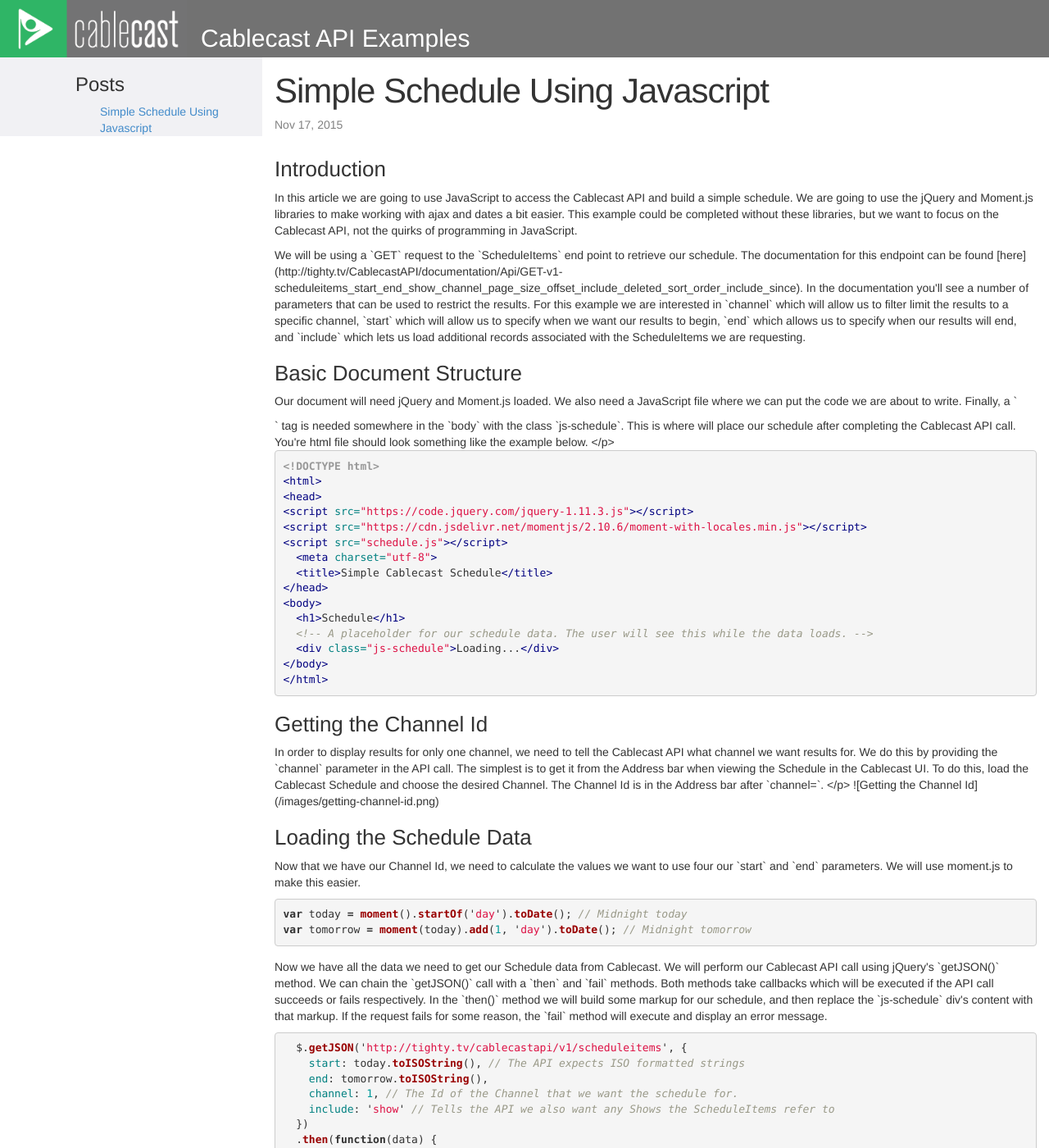
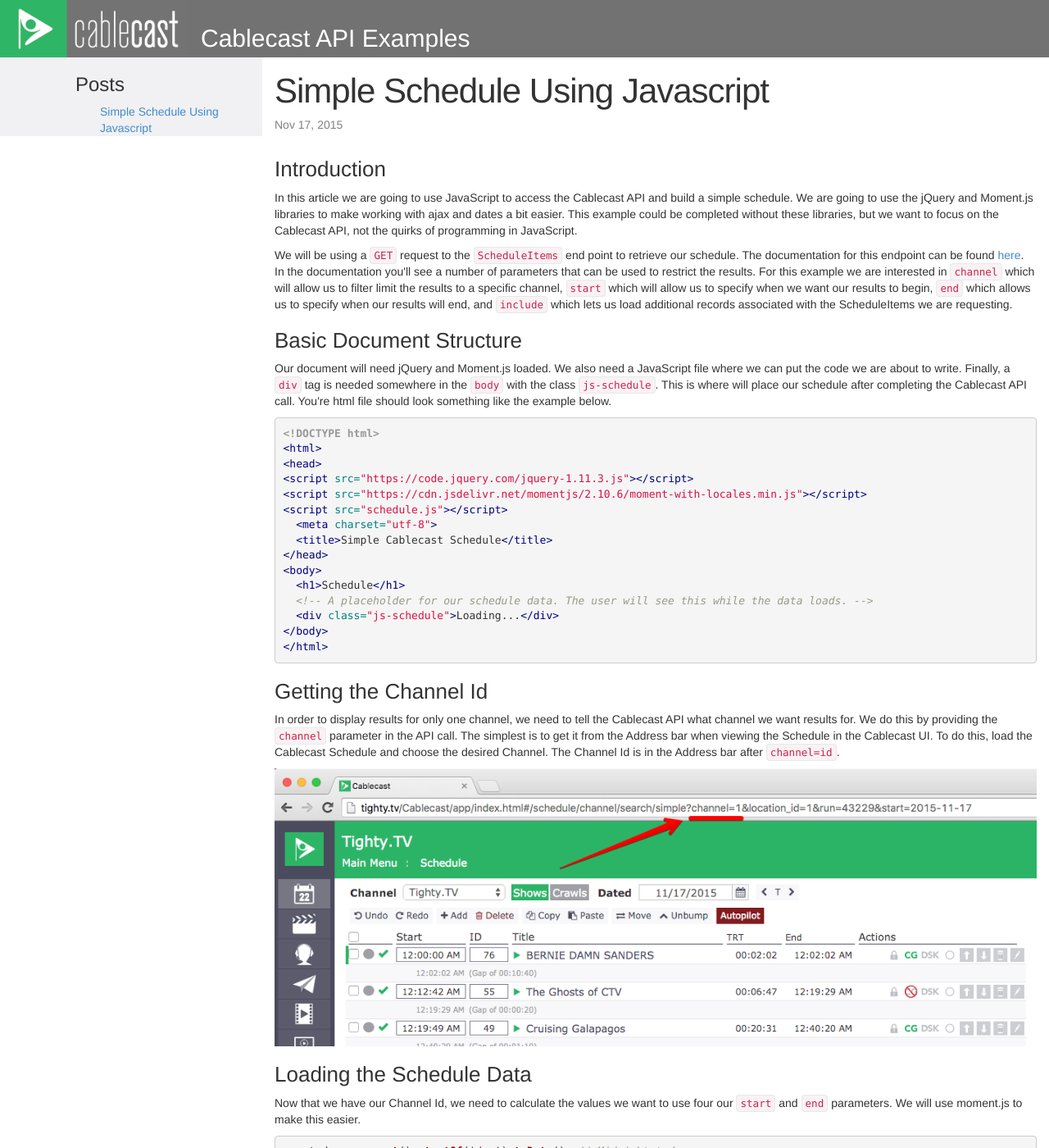
Before and after one commit to trms/cablecast-api-examples, a Jekyll site: the page built from _posts/2015-11-17-schedule-using-javascript.markdown, in a window 1280 px wide and 1400 px high. Shown: the whole window at 82% size. Built offline with Jekyll 4.4.1, drawn with Linux system fonts in a browser that asks for light colours; some of the changed lines change nothing that is shown; some of the changed text lies outside the part shown.

Commit message:
Fix code highlighting

```diff
--- a/_posts/2015-11-17-schedule-using-javascript.markdown
+++ b/_posts/2015-11-17-schedule-using-javascript.markdown
@@ -11,13 +11,13 @@
 </p>
 
 <p>
-We will be using a `GET` request to the `ScheduleItems` end point to retrieve our schedule. The documentation for this endpoint can be found [here](http://tighty.tv/CablecastAPI/documentation/Api/GET-v1-scheduleitems_start_end_show_channel_page_size_offset_include_deleted_sort_order_include_since). In the documentation you'll see a number of parameters that can be used to restrict the results. For this example we are interested in `channel` which will allow us to filter limit the results to a specific channel, `start` which will allow us to specify when we want our results to begin, `end` which allows us to specify when our results will end, and `include` which lets us load additional records associated with the ScheduleItems we are requesting.
+We will be using a <code>GET</code> request to the <code>ScheduleItems</code> end point to retrieve our schedule. The documentation for this endpoint can be found <a href="http://tighty.tv/CablecastAPI/documentation/Api/GET-v1-scheduleitems_start_end_show_channel_page_size_offset_include_deleted_sort_order_include_since">here</a>. In the documentation you'll see a number of parameters that can be used to restrict the results. For this example we are interested in <code>channel</code> which will allow us to filter limit the results to a specific channel, <code>start</code> which will allow us to specify when we want our results to begin, <code>end</code> which allows us to specify when our results will end, and <code>include</code> which lets us load additional records associated with the ScheduleItems we are requesting.
 </p>
 
 <h3>Basic Document Structure</h3>
 
 <p>
-Our document will need jQuery and Moment.js loaded. We also need a JavaScript file where we can put the code we are about to write. Finally, a `<div>` tag is needed somewhere in the `body` with the class `js-schedule`. This is where will place our schedule after completing the Cablecast API call. You're html file should look something like the example below.
+Our document will need jQuery and Moment.js loaded. We also need a JavaScript file where we can put the code we are about to write. Finally, a <code>div</code> tag is needed somewhere in the <code>body</code> with the class <code>js-schedule</code>. This is where will place our schedule after completing the Cablecast API call. You're html file should look something like the example below.
 </p>
 
 {% highlight html %}
@@ -41,7 +41,7 @@
 <h3>Getting the Channel Id</h3>
 
 <p>
-In order to display results for only one channel, we need to tell the Cablecast API what channel we want results for. We do this by providing the `channel` parameter in the API call. The simplest is to get it from the Address bar when viewing the Schedule in the Cablecast UI. To do this, load the Cablecast Schedule and choose the desired Channel. The Channel Id is in the Address bar after `channel=<id>`.
+In order to display results for only one channel, we need to tell the Cablecast API what channel we want results for. We do this by providing the <code>channel</code> parameter in the API call. The simplest is to get it from the Address bar when viewing the Schedule in the Cablecast UI. To do this, load the Cablecast Schedule and choose the desired Channel. The Channel Id is in the Address bar after <code>channel=id</code>.
 </p>
 
 ![Getting the Channel Id](/images/getting-channel-id.png)
@@ -49,7 +49,7 @@
 <h3>Loading the Schedule Data</h3>
 
 <p>
-Now that we have our Channel Id, we need to calculate the values we want to use four our `start` and `end` parameters. We will use moment.js to make this easier.
+Now that we have our Channel Id, we need to calculate the values we want to use four our <code>start</code> and <code>end</code> parameters. We will use moment.js to make this easier.
 </p>
 
 {% highlight js %}
@@ -58,7 +58,7 @@
 {% endhighlight %}
 
 <p>
-Now we have all the data we need to get our Schedule data from Cablecast. We will perform our Cablecast API call using jQuery's `getJSON()` method. We can chain the `getJSON()` call with a `then` and `fail` methods. Both methods take callbacks which will be executed if the API call succeeds or fails respectively. In the `then()` method we will build some markup for our schedule, and then replace the `js-schedule` div's content with that markup. If the request fails for some reason, the `fail` method will execute and display an error message.
+Now we have all the data we need to get our Schedule data from Cablecast. We will perform our Cablecast API call using jQuery's <code>getJSON()</code> method. We can chain the <code>getJSON()</code> call with a <code>then</code> and <code>fail</code> methods. Both methods take callbacks which will be executed if the API call succeeds or fails respectively. In the <code>then()</code> method we will build some markup for our schedule, and then replace the <code>js-schedule</code> div's content with that markup. If the request fails for some reason, the <code>fail</code> method will execute and display an error message.
 </p>
 
 {% highlight js %}
@@ -79,7 +79,7 @@
 {% endhighlight %}
 
 <p>
-If you're following along your probably getting an error about `buildScheduleMarkup` not being defined. Lets define that now. `buildScheduleMarkup` is a simple function that will take the data returned from our API call and build an html `<table>` that contains the `runDateTime` of the ScheduleItem and the `cgTitle` of the Show. To get the Show referenced by the ScheduleItem we will use the `lookupItemById` utility function that is also defined below. The `ScheduleItem` model references the Show record by Id. Because we set the `include` parameter to `show` when making the API call, all the shows were also included with the result set. The `lookupItemById` takes the required Show Id and the collection of Shows and returns the desired Show record.
+If you're following along your probably getting an error about <code>buildScheduleMarkup</code> not being defined. Lets define that now. <code>buildScheduleMarkup</code> is a simple function that will take the data returned from our API call and build an html <code>table</code> that contains the <code>runDateTime</code> of the ScheduleItem and the <code>cgTitle</code> of the Show. To get the Show referenced by the ScheduleItem we will use the <code>lookupItemById</code> utility function that is also defined below. The <code>ScheduleItem</code> model references the Show record by Id. Because we set the <code>include</code> parameter to <code>show</code> when making the API call, all the shows were also included with the result set. The <code>lookupItemById</code> takes the required Show Id and the collection of Shows and returns the desired Show record.
 </p>
 
 {% highlight js %}
@@ -119,7 +119,7 @@
 <h3>Putting It All Together</h3>
 
 <p>
-The JSBin below shows a working example of the code described above. If you have any problems, please open an [Issue](https://github.com/trms/cablecast-api-examples/issues) and let us know.
+The JSBin below shows a working example of the code described above. If you have any problems, please open an <a href="https://github.com/trms/cablecast-api-examples/issues">Issue</a> and let us know.
 </p>
 
 <a class="jsbin-embed" href="http://jsbin.com/fefopo/embed?html,js,output">JS Bin on jsbin.com</a><script src="http://static.jsbin.com/js/embed.min.js?3.35.3"></script>
```
